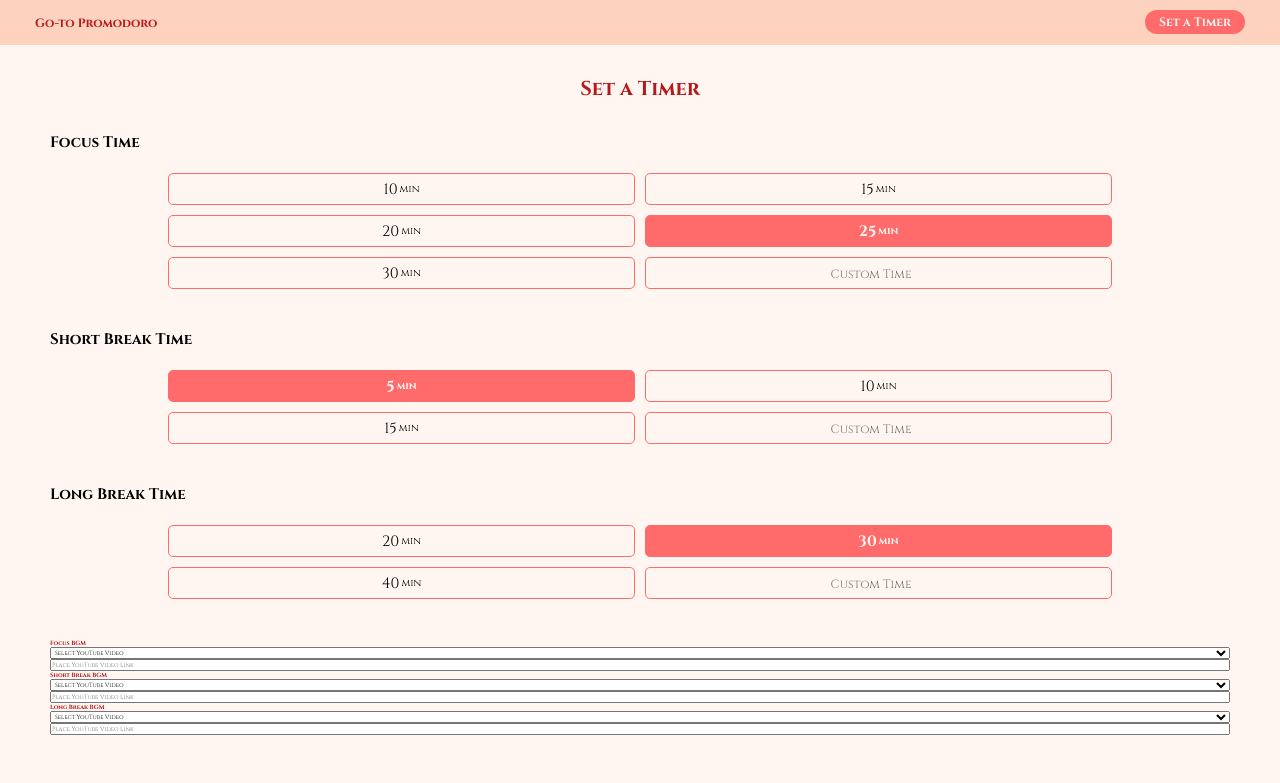
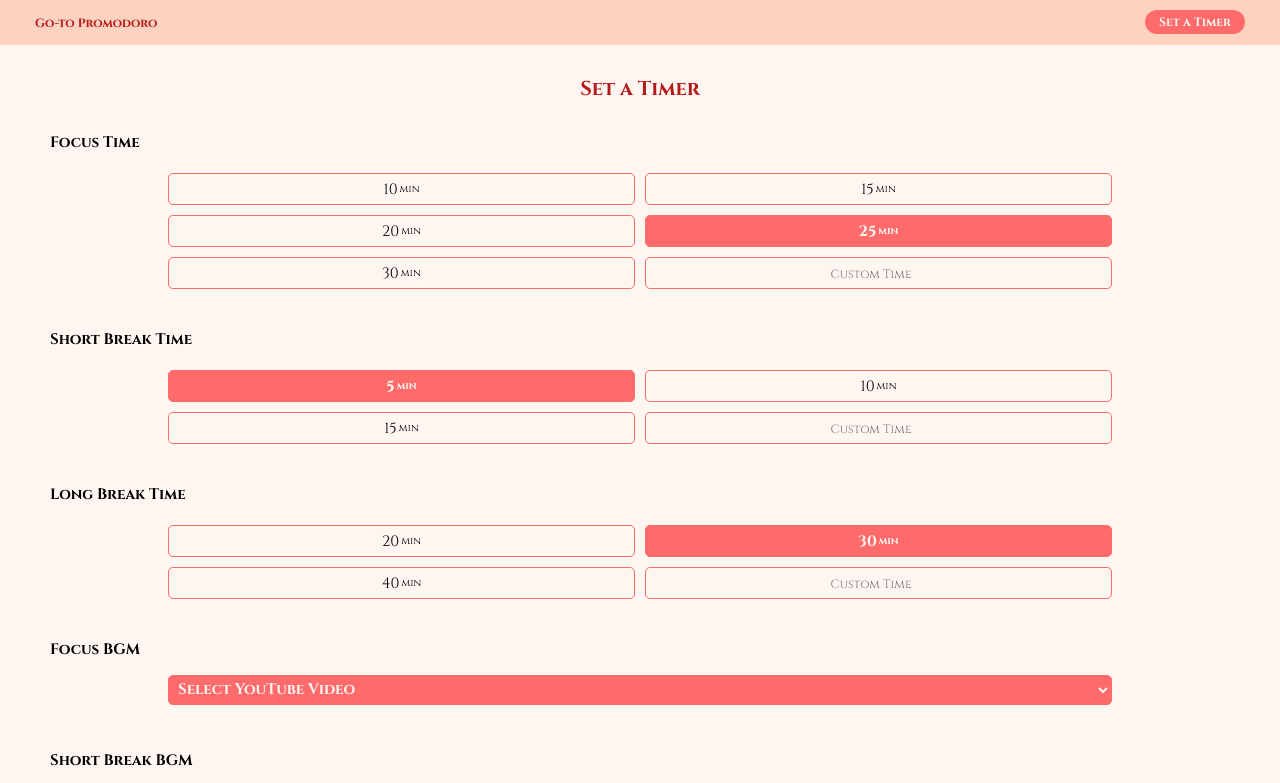
Before and after one commit to shiv-chan/go-to-pomodoro, a React (Create React App) app: page /setting in a window 1280 px wide. Shown: the top 783 px of the page. Built offline with nearby package versions, Linux system fonts and the light colour scheme.

Commit message:
Style the bgm setting section

```diff
--- a/src/features/timer/setting/FocusBgmSetting.jsx
+++ b/src/features/timer/setting/FocusBgmSetting.jsx
@@ -4,6 +4,7 @@ import { set } from '../timerSlice';
 
 export default function FocusBgmSetting() {
 	const bgm = useSelector((state) => state.timer.focusBgm);
+	const session = useSelector((state) => state.timer.currentSession);
 	const dispatch = useDispatch();
 	const [focusBgm, setFocusBgm] = useState('');
 	const [customFocusBgm, setCustomFocusBgm] = useState('');
@@ -28,9 +29,13 @@ export default function FocusBgmSetting() {
 	};
 
 	return (
-		<section className="bgm-setting">
+		<section className={`bgm-setting ${session}`}>
 			<h2>Focus BGM</h2>
-			<select value={focusBgm} onChange={handleSelectChange}>
+			<select
+				value={focusBgm}
+				onChange={handleSelectChange}
+				className={`${bgm !== '' ? 'selected' : ''}`}
+			>
 				<option value="" disabled>
 					Select YouTube Video
 				</option>
--- a/src/features/timer/setting/LongBgmSetting.jsx
+++ b/src/features/timer/setting/LongBgmSetting.jsx
@@ -4,6 +4,7 @@ import { set } from '../timerSlice';
 
 export default function LongBgmSetting() {
 	const bgm = useSelector((state) => state.timer.longBreakBgm);
+	const session = useSelector((state) => state.timer.currentSession);
 	const dispatch = useDispatch();
 	const [longBgm, setLongBgm] = useState('');
 	const [customLongBgm, setCustomLongBgm] = useState('');
@@ -28,9 +29,13 @@ export default function LongBgmSetting() {
 	};
 
 	return (
-		<section className="bgm-setting">
+		<section className={`bgm-setting ${session}`}>
 			<h2>Long Break BGM</h2>
-			<select value={longBgm} onChange={handleSelectChange}>
+			<select
+				value={longBgm}
+				onChange={handleSelectChange}
+				className={`${bgm !== '' ? 'selected' : ''}`}
+			>
 				<option value="" disabled>
 					Select YouTube Video
 				</option>
--- a/src/features/timer/setting/ShortBgmSetting.jsx
+++ b/src/features/timer/setting/ShortBgmSetting.jsx
@@ -4,6 +4,7 @@ import { set } from '../timerSlice';
 
 export default function ShortBgmSetting() {
 	const bgm = useSelector((state) => state.timer.shortBreakBgm);
+	const session = useSelector((state) => state.timer.currentSession);
 	const dispatch = useDispatch();
 	const [shortBgm, setShortBgm] = useState('');
 	const [customShortBgm, setCustomShortBgm] = useState('');
@@ -28,9 +29,13 @@ export default function ShortBgmSetting() {
 	};
 
 	return (
-		<section className="bgm-setting">
+		<section className={`bgm-setting ${session}`}>
 			<h2>Short Break BGM</h2>
-			<select value={shortBgm} onChange={handleSelectChange}>
+			<select
+				value={shortBgm}
+				onChange={handleSelectChange}
+				className={`${bgm !== '' ? 'selected' : ''}`}
+			>
 				<option value="" disabled>
 					Select YouTube Video
 				</option>
--- a/src/style.scss
+++ b/src/style.scss
@@ -39,6 +39,7 @@ body {
 	text-decoration: none;
 }
 
+// time setting
 .time-setting {
 	h2 {
 		color: #000 !important;
@@ -100,17 +101,6 @@ body {
 					}
 				}
 			}
-
-			.error-message {
-				position: absolute;
-				border: none;
-				width: 100px;
-				right: 1rem;
-				bottom: -3.5rem;
-				color: red;
-				font-weight: bold;
-				font-size: 1.2rem;
-			}
 		}
 	}
 }
@@ -163,3 +153,92 @@ body {
 		}
 	}
 }
+
+.error-message {
+	position: absolute;
+	border: none !important;
+	width: 100px;
+	right: 1rem;
+	bottom: -3.5rem;
+	color: red;
+	font-weight: bold;
+	font-size: 1.2rem;
+}
+
+// bgm setting
+.bgm-setting {
+	position: relative;
+	margin-bottom: 3rem;
+
+	h2 {
+		color: #000 !important;
+		font-size: 1.5rem;
+	}
+
+	select,
+	input[type='text'] {
+		display: block;
+		width: 80%;
+		height: 3rem;
+		margin: 1.5rem auto;
+		border-radius: 0.5rem;
+		padding: 0.1rem 0.5rem;
+		font-size: 1.5rem;
+		outline: none;
+		background-color: transparent;
+	}
+
+	.error-message {
+		width: auto;
+		left: 0;
+		bottom: -0.5rem;
+		text-align: center;
+	}
+}
+
+.bgm-setting.focus {
+	select,
+	input[type='text'] {
+		border: 1px solid var(--main-accent-color);
+	}
+
+	select.selected {
+		background-color: var(--main-accent-color);
+		color: var(--main-bg-color);
+		font-weight: bold;
+	}
+}
+
+.bgm-setting.short {
+	select,
+	input[type='text'] {
+		border: 1px solid var(--short-color);
+	}
+
+	select.selected {
+		background-color: var(--short-color);
+		color: var(--short-bg-color);
+		font-weight: bold;
+	}
+}
+
+.bgm-setting.long {
+	select,
+	input[type='text'] {
+		border: 1px solid var(--long-color);
+	}
+
+	select.selected {
+		background-color: var(--long-color);
+		color: var(--long-bg-color);
+		font-weight: bold;
+	}
+}
+
+.shown {
+	display: block;
+}
+
+.hidden {
+	display: none !important;
+}
```
